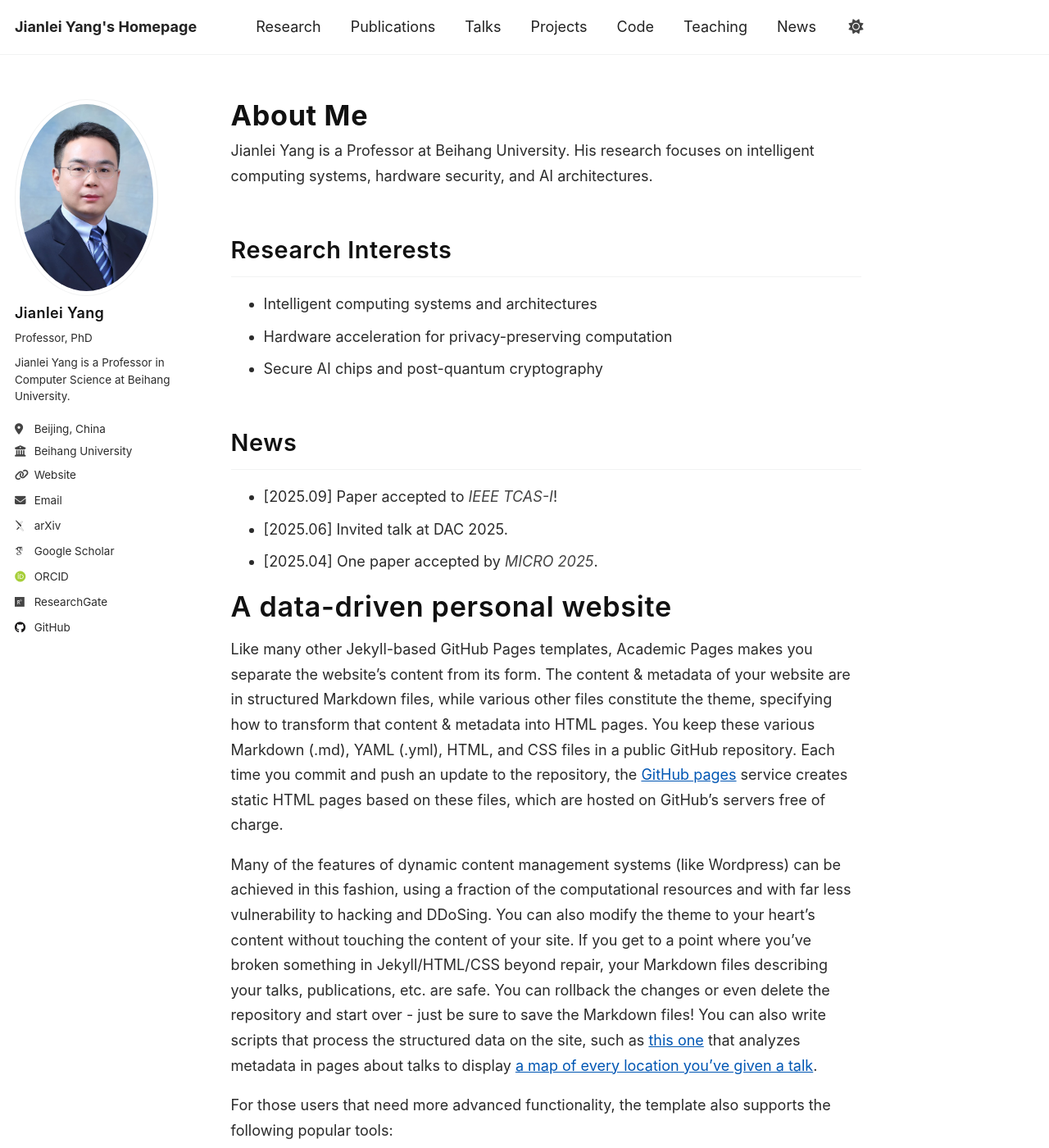
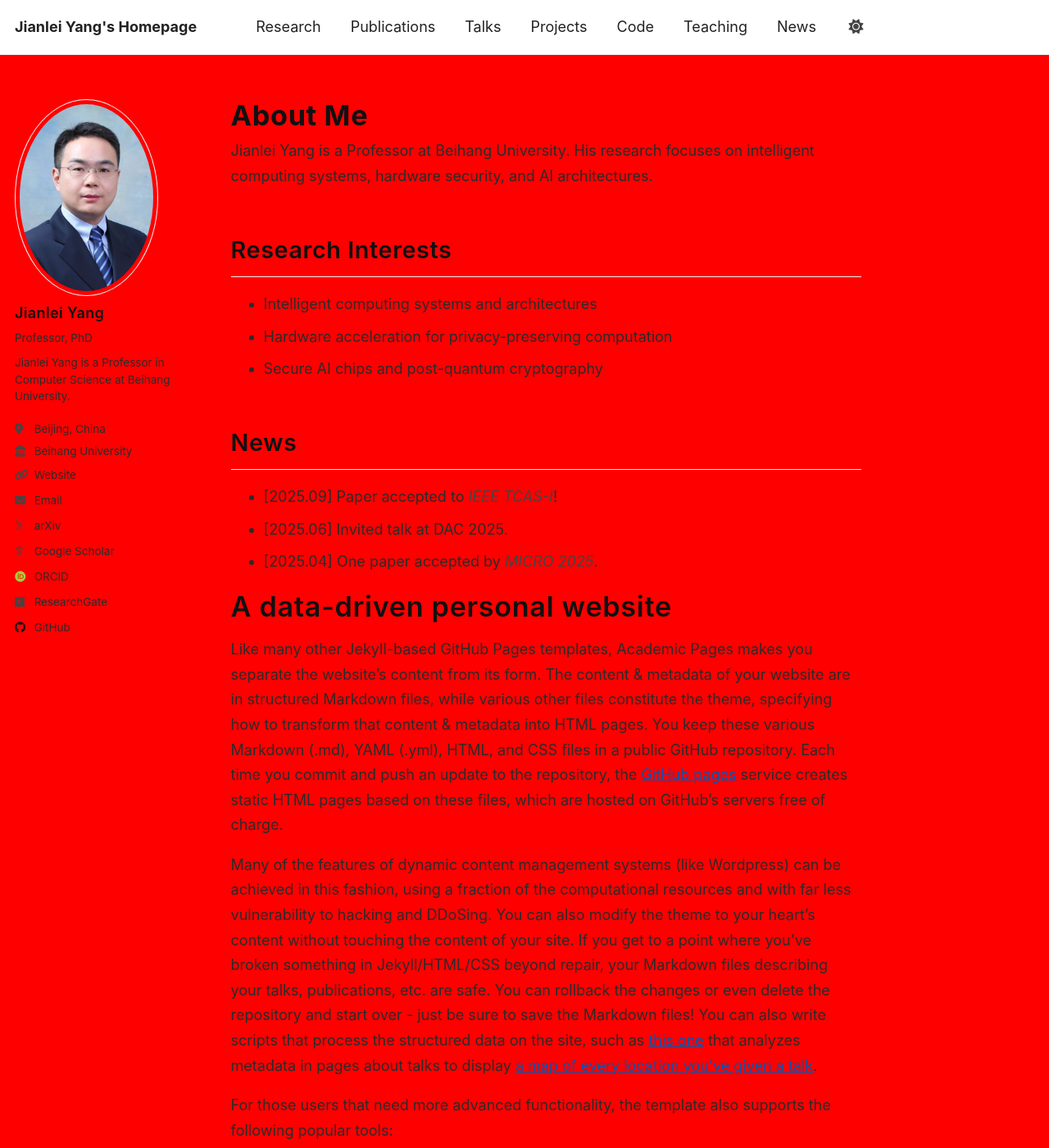
Before and after one commit to dogrush/dogrush.github.io, a Jekyll site: the page built from _pages/about.md, in a window 1280 px wide and 1400 px high. Shown: the whole window at 82% size. Built offline with Jekyll 4.4.1, drawn with Linux system fonts in a browser that asks for light colours; some web fonts are replaced; a script that is not in the unit is left out.

Commit message:
Update custom.scss

```diff
--- a/_sass/custom.scss
+++ b/_sass/custom.scss
@@ -3,6 +3,9 @@
    Style: Academic Clean
    Author: Jianlei Yang
    ========================================================================== */
+
+body { background-color: red !important; }
+
 
 /* ===== 让头像保持原始比例且限制最大尺寸 ===== */
 .avatar, .author-avatar {
```
